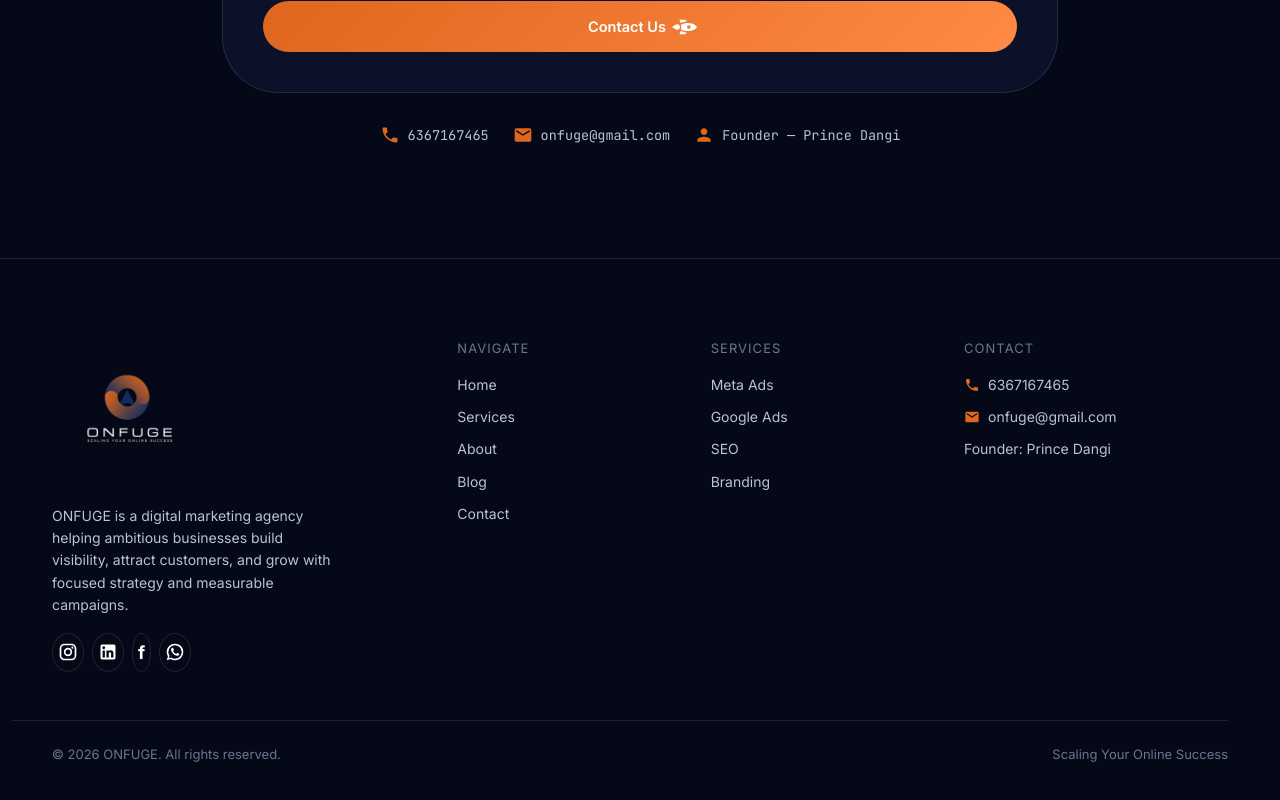
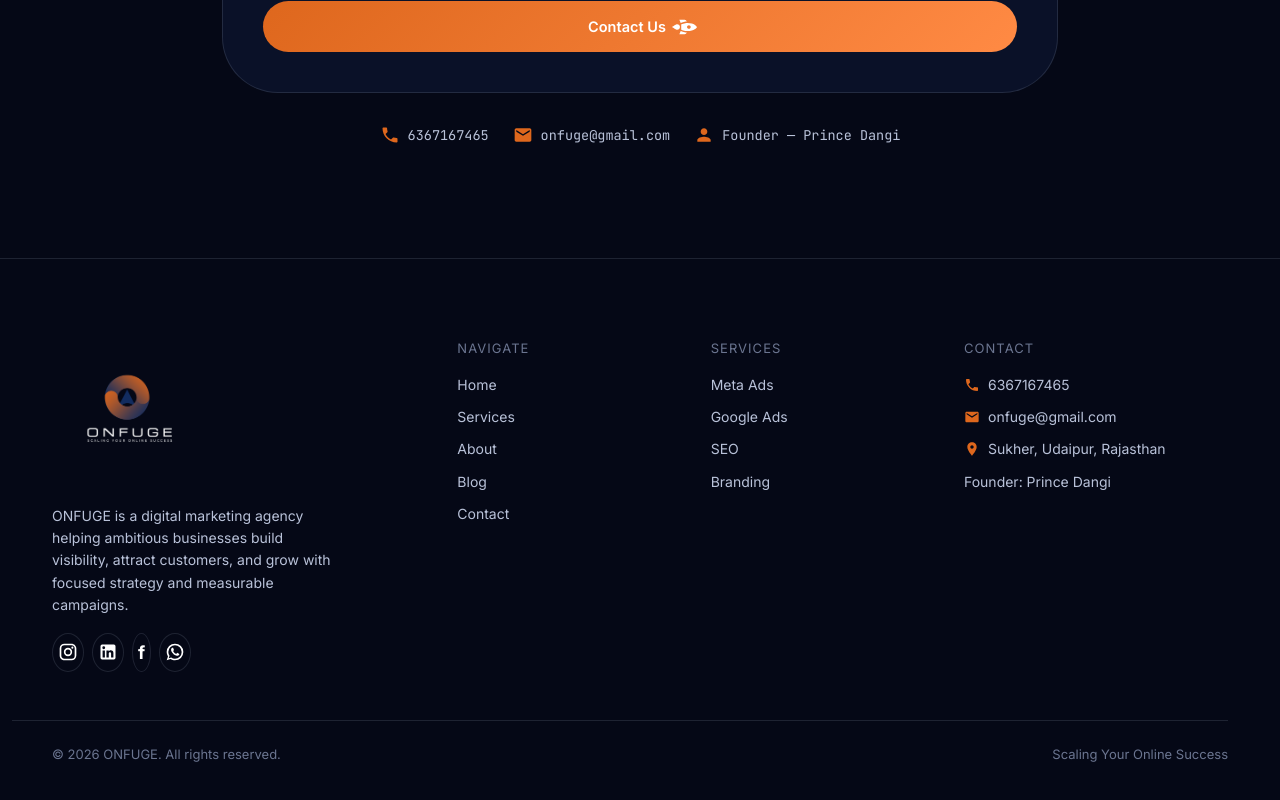
Before and after one commit to onfuge-bot/onfuge, a React (Vite) app: page /contact in a window 1280 px wide. Shown: the part 754-1554 px from the top of the page. Built offline with nearby package versions, Linux system fonts and the light colour scheme.

Commit message:
update ONFUGE header

```diff
--- a/src/components/Header.jsx
+++ b/src/components/Header.jsx
@@ -2,10 +2,14 @@
 import { Link as RouterLink } from 'react-router-dom';
 import PhoneIcon from '@mui/icons-material/Phone';
 import MailIcon from '@mui/icons-material/Mail';
+import LocationOnIcon from '@mui/icons-material/LocationOn';
 import InstagramIcon from '@mui/icons-material/Instagram';
 import LinkedInIcon from '@mui/icons-material/LinkedIn';
 import WhatsAppIcon from '@mui/icons-material/WhatsApp';
 import { brand } from '../theme/theme';
+
+const LOCATION = 'Sukher, Udaipur, Rajasthan';
+const MAPS_URL = `https://www.google.com/maps/search/?api=1&query=${encodeURIComponent(LOCATION)}`;
 
 export default function Footer() {
   return (
@@ -101,6 +105,10 @@
                 <MailIcon sx={{ fontSize: 16, color: brand.orange }} />
                 <span style={{ fontSize: 14 }}>onfuge@gmail.com</span>
               </Stack>
+              <Stack component="a" href={MAPS_URL} target="_blank" rel="noreferrer" direction="row" spacing={1} alignItems="center" sx={{ color: brand.ink, textDecoration: 'none' }}>
+                <LocationOnIcon sx={{ fontSize: 16, color: brand.orange }} />
+                <span style={{ fontSize: 14 }}>{LOCATION}</span>
+              </Stack>
               <RouterLink to="/about#founder" style={{ color: brand.ink, fontSize: 14, textDecoration: 'none' }}>
                 Founder: Prince Dangi
               </RouterLink>
```
